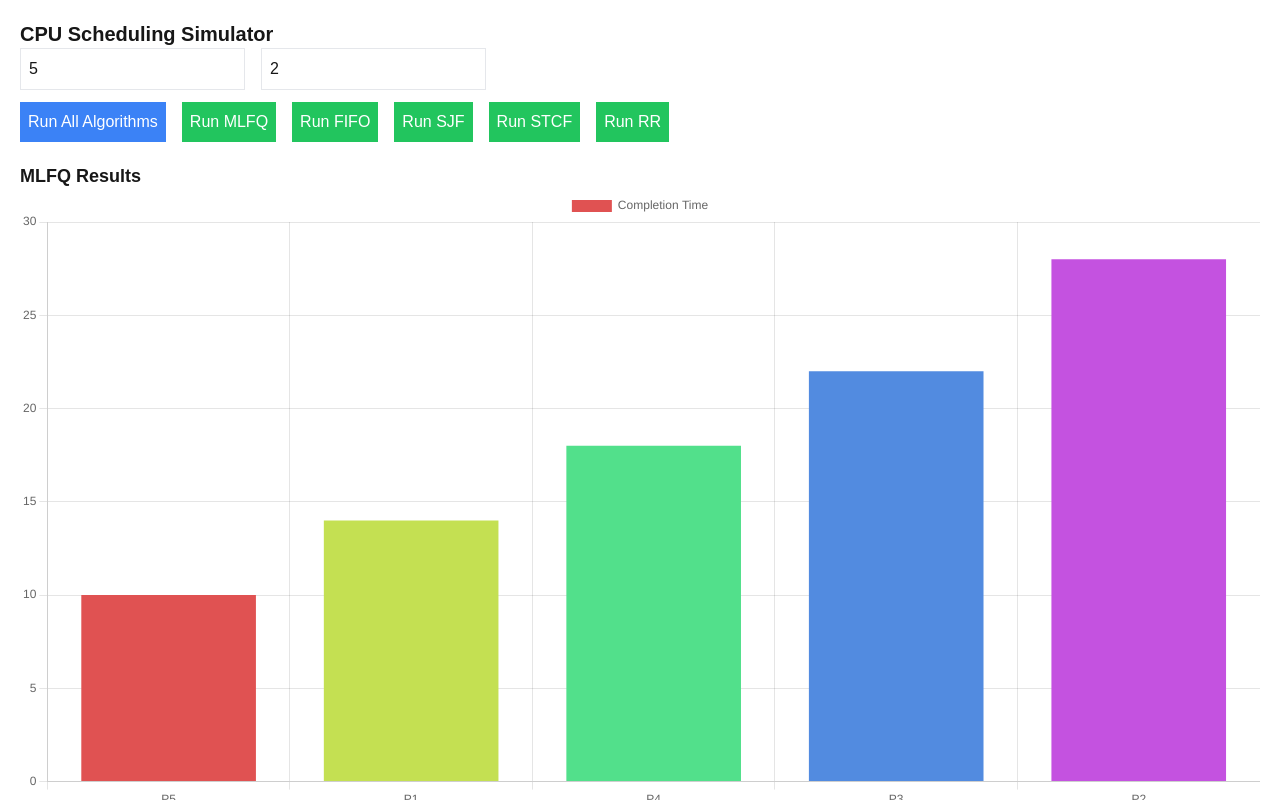
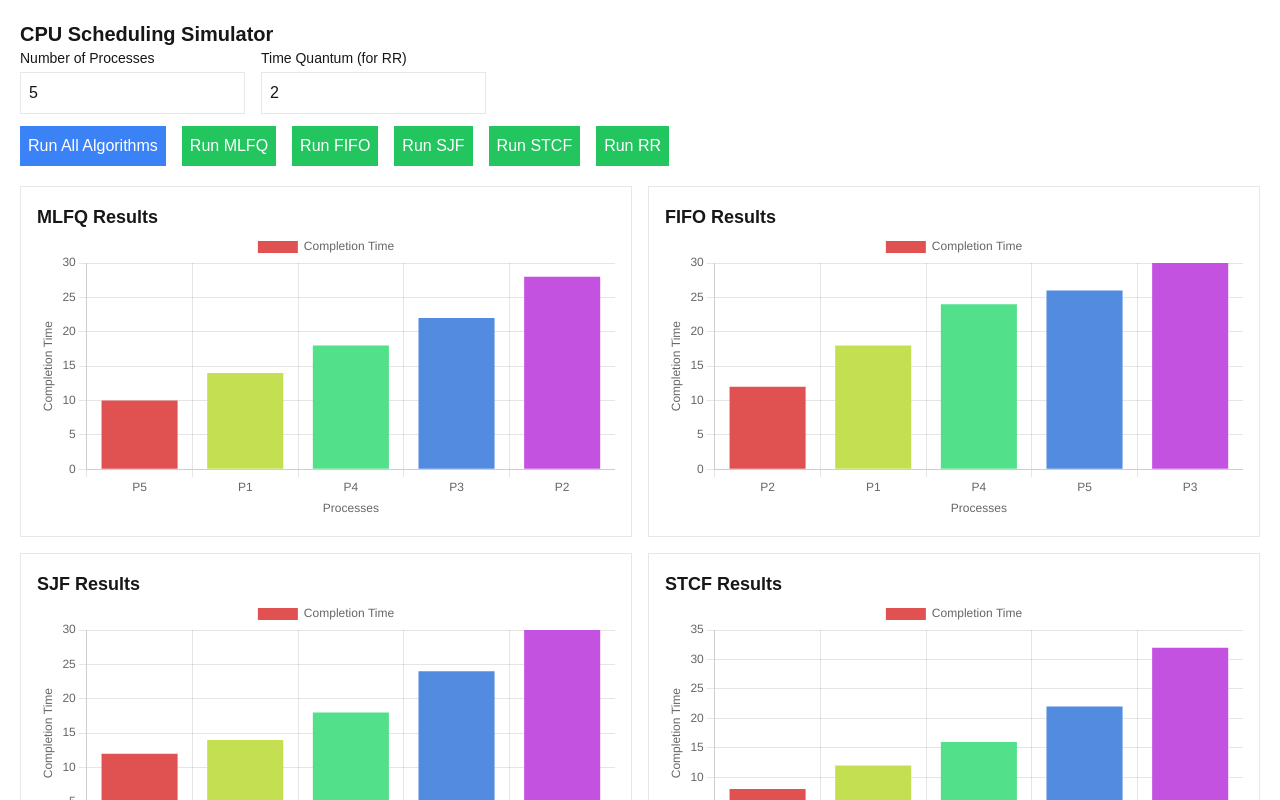
Before and after one commit to Charmaine001/cs540proj1, a Next.js app: page / in a window 1280 px wide. Both pictures are taken after a click on the button "Run All Algorithms". Shown: the top 800 px of the page. Built offline with nearby package versions, Linux system fonts and the light colour scheme.

Commit message:
Made improvements to the UI to fit requirements

```diff
--- a/src/app/page.js
+++ b/src/app/page.js
@@ -261,6 +261,8 @@ const SchedulerApp = () => {
     <div className="container mx-auto p-5">
       <h1 className="text-xl font-bold">CPU Scheduling Simulator</h1>
       <div className="flex gap-4">
+        <div>
+          <label className="block text-sm font-medium mb-1">Number of Processes</label>
           <input
             type="number"
             value={numProcesses}
@@ -268,13 +270,17 @@ const SchedulerApp = () => {
             className="border p-2"
             placeholder="Number of processes"
           />
+        </div>
+        <div>
+          <label className="block text-sm font-medium mb-1">Time Quantum (for RR)</label>
           <input
             type="number"
             value={timeQuantum}
             onChange={(e) => setTimeQuantum(Number(e.target.value))}
             className="border p-2"
-          placeholder="Time Quantum (for RR)"
+            placeholder="Time Quantum"
           />
+        </div>
       </div>
       <div className="flex gap-4 mt-3">
         <button className="bg-blue-500 text-white p-2" onClick={runAllAlgorithms}>
@@ -291,25 +297,43 @@ const SchedulerApp = () => {
         ))}
       </div>
 
-      {/* Display Results */}
+      {/* Display Results Side by Side */}
+      <div className="grid grid-cols-2 gap-4 mt-5">
         {Object.entries(results).map(([algo, data]) => (
-        <div key={algo} className="mt-5">
+          <div key={algo} className="border p-4">
             <h2 className="text-lg font-bold">{algo} Results</h2>
             <Bar
               data={{
-              labels: data.map((p) => `P${p.id}`), // Corrected variable name
+                labels: data.map((p) => `P${p.id}`),
                 datasets: [
                   {
                     label: "Completion Time",
-                  data: data.map((p) => p.completionTime), // Corrected variable name
-                  backgroundColor: data.map((_, i) => `hsl(${(i * 72) % 360}, 70%, 60%)`), // Corrected variable name
+                    data: data.map((p) => p.completionTime),
+                    backgroundColor: data.map((_, i) => `hsl(${(i * 72) % 360}, 70%, 60%)`),
                   },
                 ],
+              }}
+              options={{
+                scales: {
+                  y: {
+                    title: {
+                      display: true,
+                      text: "Completion Time",
+                    },
+                  },
+                  x: {
+                    title: {
+                      display: true,
+                      text: "Processes",
+                    },
+                  },
+                },
               }}
             />
           </div>
         ))}
       </div>
+    </div>
   );
 };
 
```
Lines whose indentation alone changed are shown as unchanged.
